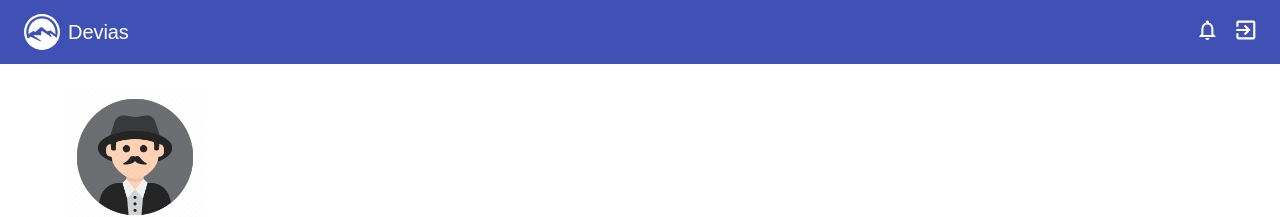
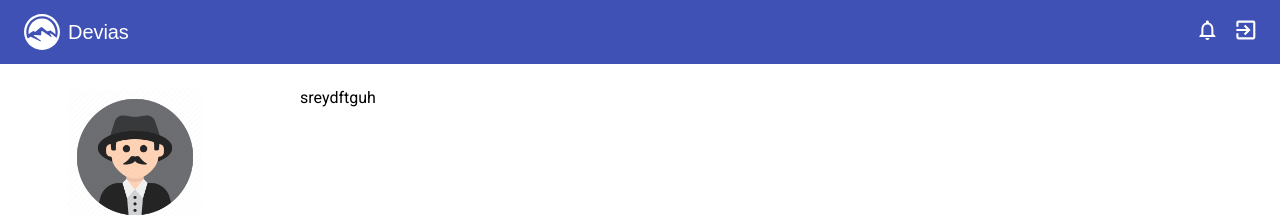
Before and after one commit to Aydayll/atabek, a React (Create React App) app: page /products in a window 1280 px wide. Shown: the top 217 px of the page. Built offline with nearby package versions, Linux system fonts and the light colour scheme.

Commit message:
create the products

```diff
--- a/src/App.js
+++ b/src/App.js
@@ -4,7 +4,7 @@ import Header from './components/header/';
 import Sidebar from './components/sidebar';
 import Manage from './pages/manage/index';
 import Dashboard from './pages/dashboard';
-
+import Products from './pages/products';
 
 function App() {
   return (
@@ -13,6 +13,7 @@ function App() {
       <Sidebar />
       <Route exact path='/' component={Dashboard}/>
       <Route path='/users' component={Manage}/>
+      <Route path='/products' component={Products}/>
     </div>
   );
 }
--- /dev/null
+++ b/src/pages/products/index.jsx
@@ -0,0 +1,12 @@
+import React from 'react';
+import './style.scss'
+
+const Products = () => {
+    return (
+        <section className="products">
+            <div className="container section__container">sreydftguh</div>
+        </section>
+    );
+};
+
+export default Products;
--- /dev/null
+++ b/src/pages/products/style.scss
@@ -0,0 +1 @@
+@import "../../index.scss";
```
Also changed, not shown: 1 other file (tests, documents, lock files or other folders).
